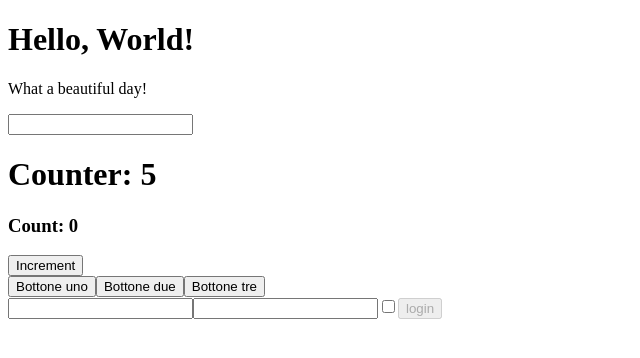
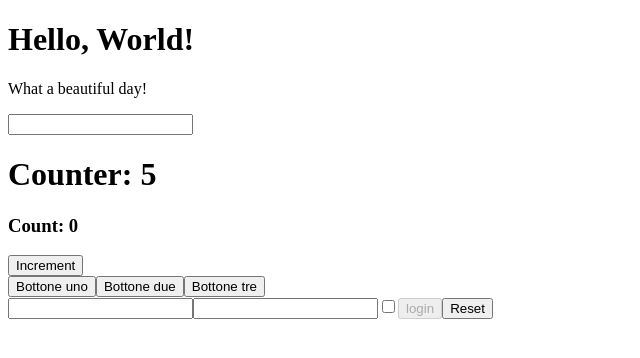
Before and after one commit to AlessioSatta/react-exercises, a React (Create React App) app in the folder my-app/: page / in a window 1280 px wide. Shown: the top 358 px of the page, without its empty margins (0-640 px from the left). Built offline with nearby package versions, Linux system fonts and the light colour scheme.

Commit message:
add: reset button in Login component

```diff
--- a/my-app/src/Login.js
+++ b/my-app/src/Login.js
@@ -24,13 +24,24 @@ export class Login extends React.Component {
         console.log(this.state)
     }
 
+    handleReset = (event) => {
+        event.preventDefault()
+
+        this.setState({
+            username: '',
+            password: '',
+            remember: false
+        })
+    }
+
     render() {
         return (
             <div>
                 <input name="username" value={this.state.username} onChange={this.handleInputChange}></input>
                 <input name="password" value={this.state.password} type="password" onChange={this.handleInputChange}></input>
-                <input name="remember" value={this.state.remember} type="checkbox" onChange={this.handleInputChange}></input>
+                <input name="remember" checked={this.state.remember} type="checkbox" onChange={this.handleInputChange}></input>
                 <button disabled={!this.state.username || !this.state.password} onClick={this.onLogin}>login</button>
+                <button onClick={this.handleReset}>Reset</button>
             </div>
         )
     }
```
